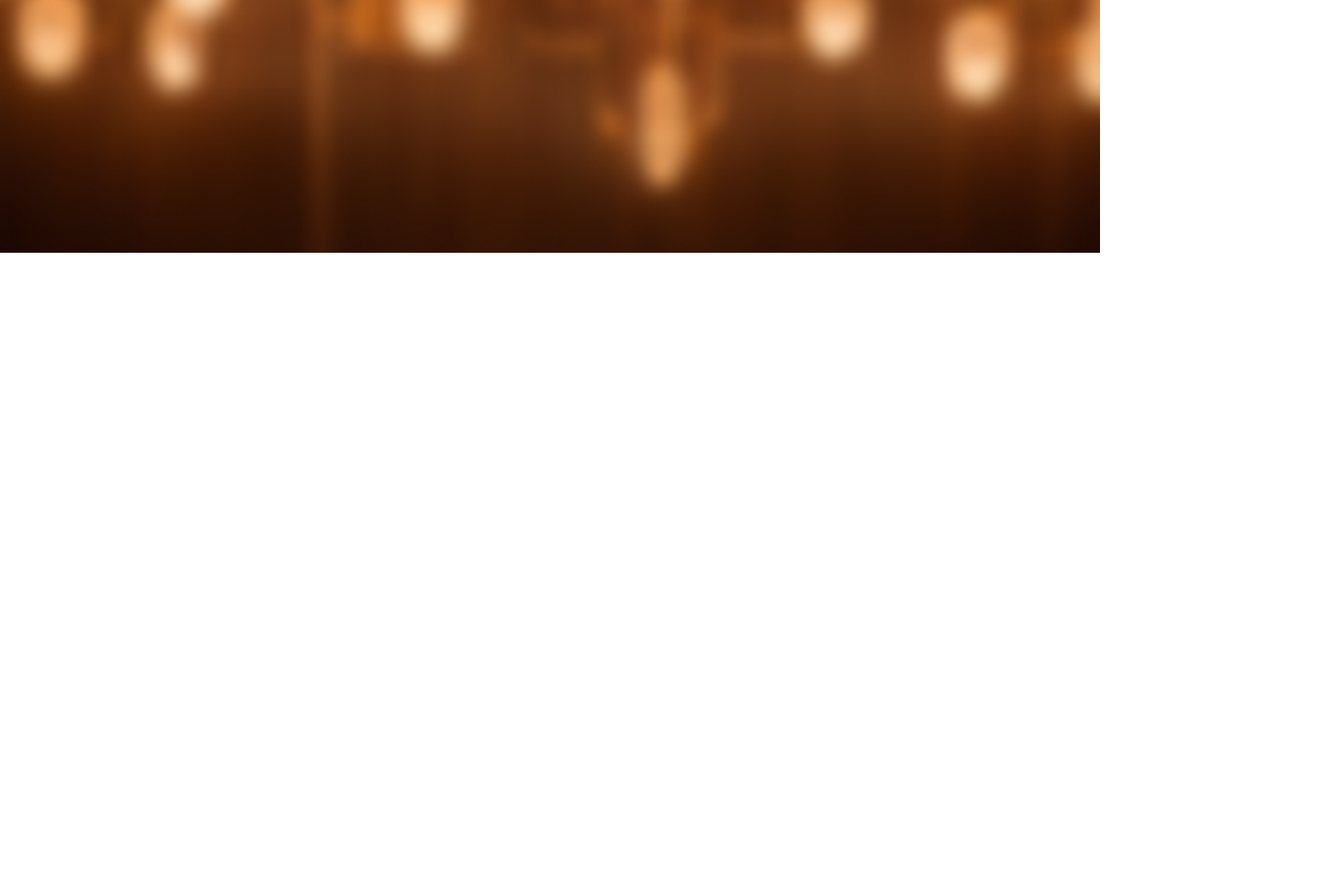
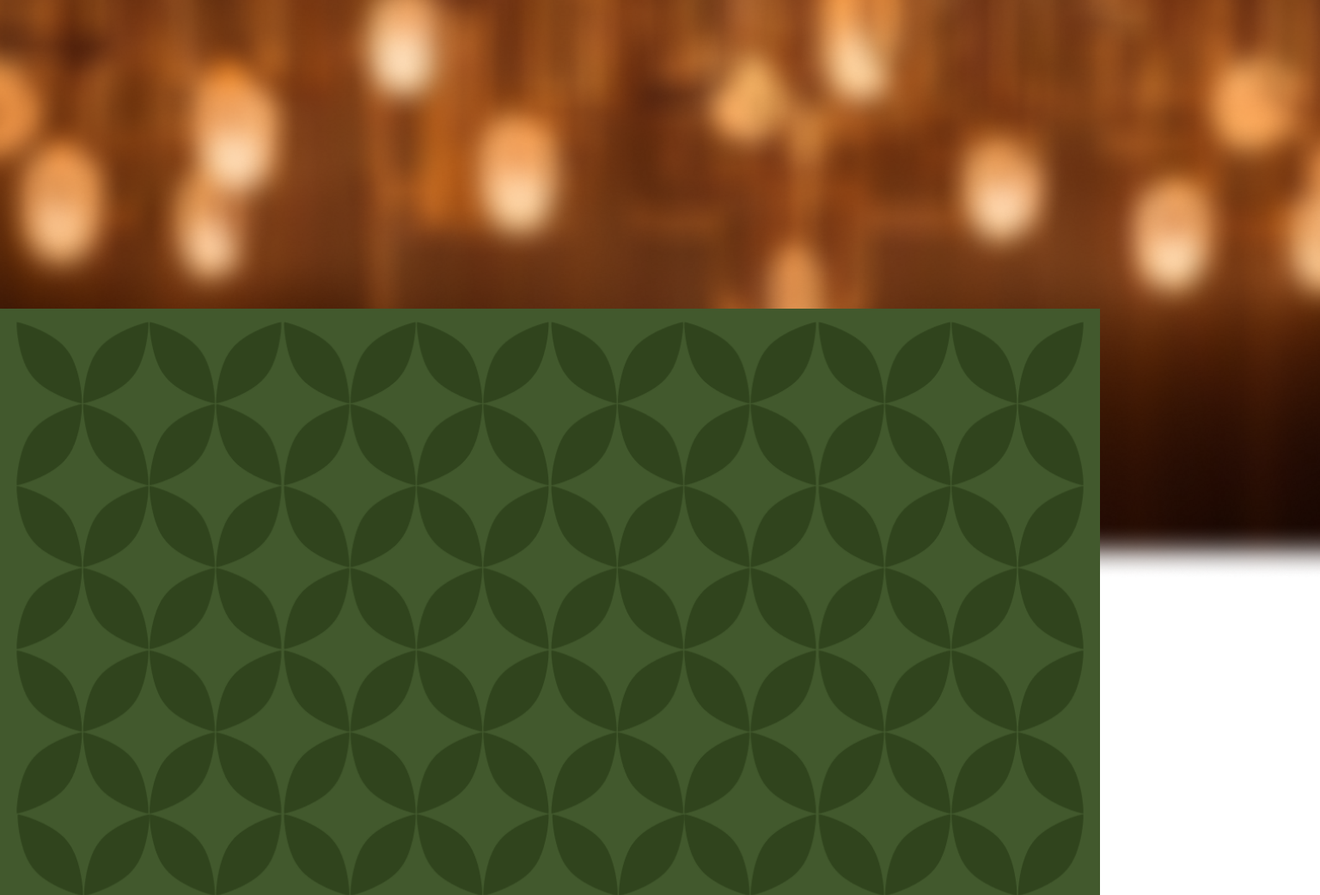
Before and after one commit to Lauraujensen/zerobuzz-brew, a plain HTML site: page index.html in a window 1280 px wide. Shown: the part 506-1547 px from the top of the page at 86% size, 1536 px wide, since content can reach past the window. Before the commit the page ends 800 px from the top, so only its background shows below. Drawn offline with Linux system fonts and the light colour scheme.

Commit message:
Forside opdatering

```diff
--- a/css/ingefaer.css
+++ b/css/ingefaer.css
@@ -135,8 +135,8 @@ body {
 
 /* Sikrer, at dåse-billedet skaleres korrekt */
 .can-image {
-    max-width: 250%;
-    max-height: 250%;
+    max-width: 258%;
+    max-height: 258%;
     object-fit: contain;
     border-radius: 0.5rem;
     padding-bottom: 1rem;
--- a/css/lakrids.css
+++ b/css/lakrids.css
@@ -211,7 +211,7 @@ body {
     width: 28%;
     margin-left: 38.1rem;
     margin-bottom: 5rem;
-    margin-top: -2rem;
+    margin-top: -3rem;
 }
 
 /* idividuelle Quantity Items */
--- a/css/style.css
+++ b/css/style.css
@@ -35,14 +35,6 @@
     font-family: roboto;
     src: url(fonts/roboto.ttf);
 }
-
-body {
-    background-image: url(../img/forside-01.png);
-    background-size: cover; /* Sørger for, at billedet dækker hele skærmen */
-    background-position: center; /* Centrerer billedet */
-    background-repeat: no-repeat;
-    min-height: 100vh; /* Sikrer, at baggrunden fylder mindst skærmen, men tillader scrolling */
-  }
 
   #kurv{
     display: flex;
@@ -140,3 +132,14 @@ h2{
     width: 12rem;
     margin-left: 2.5rem;
 }
+
+.startimg {
+    width: 120%;
+    margin-top: -2rem;
+
+}
+
+.nextsection {
+    margin-top: -20rem;
+    width: 100%
+}
--- a/index.html
+++ b/index.html
@@ -16,7 +16,7 @@
     <link rel="stylesheet" href="css/style.css">
 </head>
 <body>
-
+    <img class="startimg" src="img/forside-01.png" alt="">
     <nav class="navbar">
         <a class="logo" href="index.html"><img src="img/creme-bee.svg" alt="Logo"></a>
         <ul class="nav-links">
@@ -34,7 +34,9 @@
         <img id="logo" src="img/bee-logo.svg" alt="Logo">
     </section>
 
-
+<section>
+    <img class="nextsection" src="img/aboutpages/backgrounds/basic-bagground.png" alt="">
+</section>
 
     <script src="js/script.js"></script>
 </body>
```
Also changed, not shown: 2 other files.
